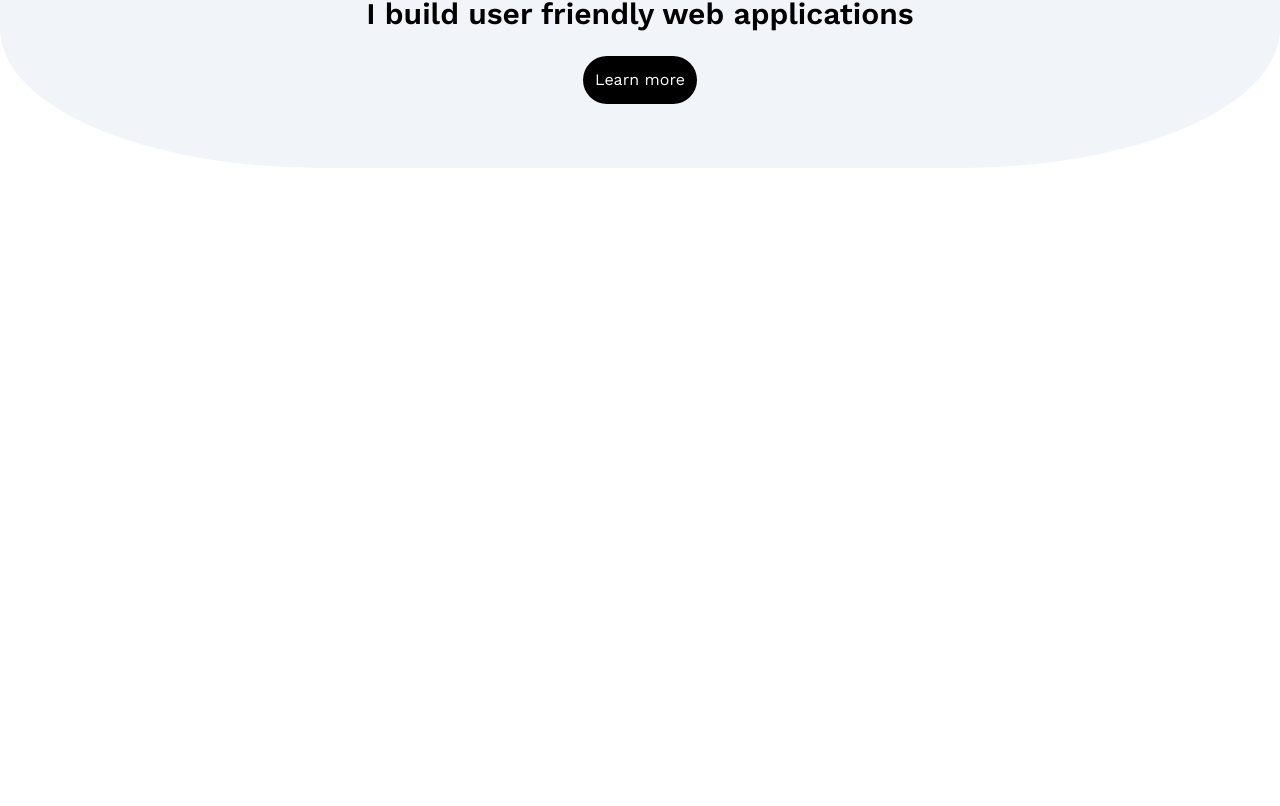
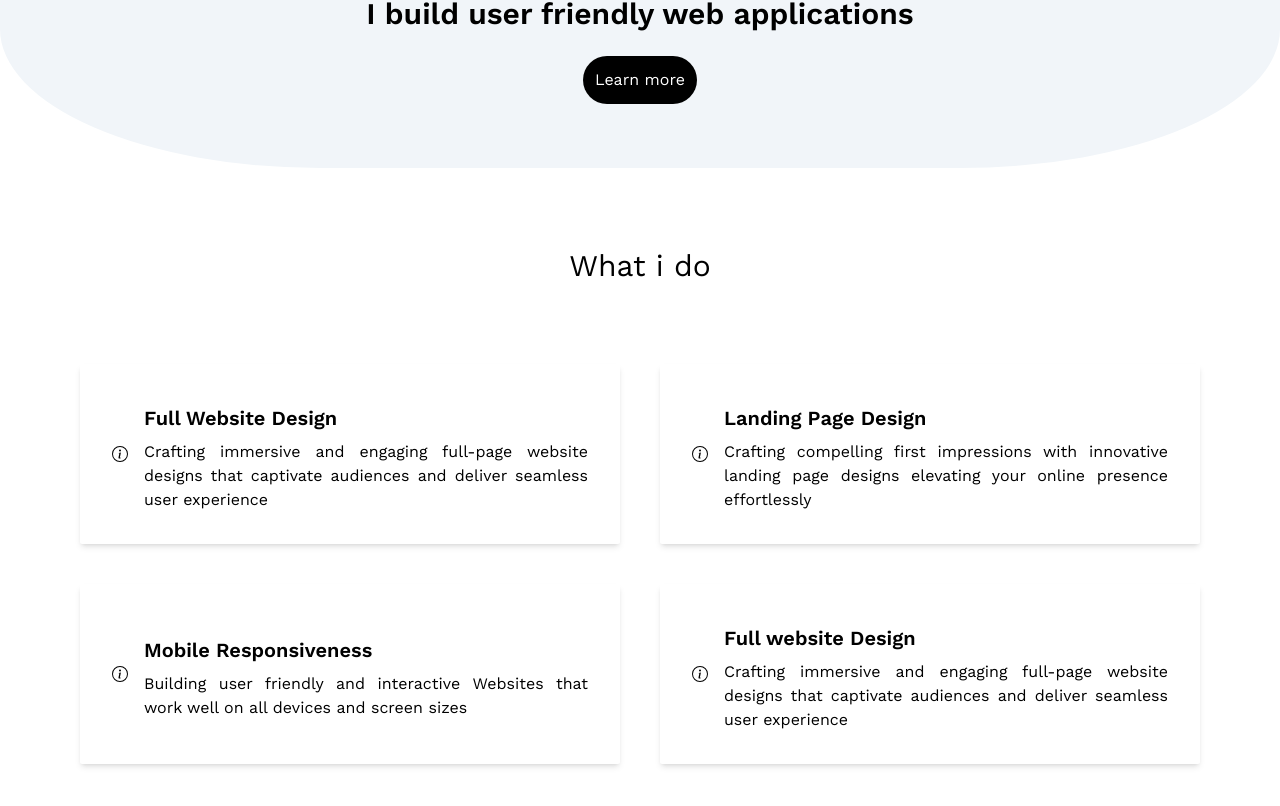
Before and after one commit to wemmy6673/wemmy.github.io, a React (Vite) app: page / in a window 1280 px wide. Shown: the part 484-1290 px from the top of the page. Before the commit the page ends 800 px from the top, so only its background shows below. Built offline with nearby package versions, Linux system fonts and the light colour scheme.

Commit message:
Description

```diff
--- a/src/App.jsx
+++ b/src/App.jsx
@@ -1,5 +1,6 @@
-import Header from './components/Header'
-import Hero from './components/Hero'
+import Header from './components/Header';
+import Hero from './components/Hero';
+import Description from './components/Description';
 
 function App() {
 
@@ -8,6 +9,7 @@ function App() {
 
     <Header />
     <Hero />
+    <Description />
 
     </>
   )
--- /dev/null
+++ b/src/components/Description.jsx
@@ -0,0 +1,49 @@
+import { BsInfoCircle } from "react-icons/bs";
+
+const Specs =[{
+        id:1,
+        title: "Full Website Design",
+        text:"Crafting immersive and engaging full-page website designs that captivate audiences and deliver seamless user experience",
+    },
+    {
+        id:2,
+        title: "Landing Page Design",
+        text:"Crafting compelling first impressions with innovative landing page designs elevating your online presence effortlessly",
+    },
+
+    {
+        id:3,
+        title: "Mobile Responsiveness",
+        text:"Building user friendly and interactive Websites that work well on all devices and screen sizes",
+    },
+      {
+        id:4,
+        title: "Full website Design",
+        text:"Crafting immersive and engaging full-page website designs that captivate audiences and deliver seamless user experience",
+      }]
+const Description = () =>{
+
+    return(
+        <div className='flex flex-col py-20'>
+            <h1 className='text-3xl text-center'>What i do</h1>
+            <div className='grid grid-cols-1 gap-4 md:grid-cols-2 md:gap-10 p-10 md:p-20 text-justify'>
+                {Specs.map((spec) => (
+                    <div key={spec.id} className='flex flex-row space-x-4 shadow-md rounded-sm p-6 md:p-8 items-center'>
+                        <div className='justify-center'>
+                            <BsInfoCircle />
+                        </div>
+
+                        <div>
+                            <h1 className='text-xl font-semibold py-2'>{spec.title}</h1>
+                            <p>{spec.text}</p>
+                        </div>
+                    </div>
+                ))}
+
+            </div>
+
+        </div>
+    )
+}
+
+export default Description;
--- a/src/components/Header.jsx
+++ b/src/components/Header.jsx
@@ -10,7 +10,7 @@ const Header = () => {
         </div>
         <div className="hidden md:flex md:flex-row justify-between bg-slate-100 p-8">
             <div className="flex flex-row space-x-3 items-center">
-                <small className="text-black">okunolawemzy@gmail.com</small>
+                <a href="mailto:okunolawemzy@gmail.com"><small className="text-black">okunolawemzy@gmail.com</small></a>
                 <button className="bg-white rounded-2xl text-black px-8 py-1">CV</button>
 
             </div>
```
